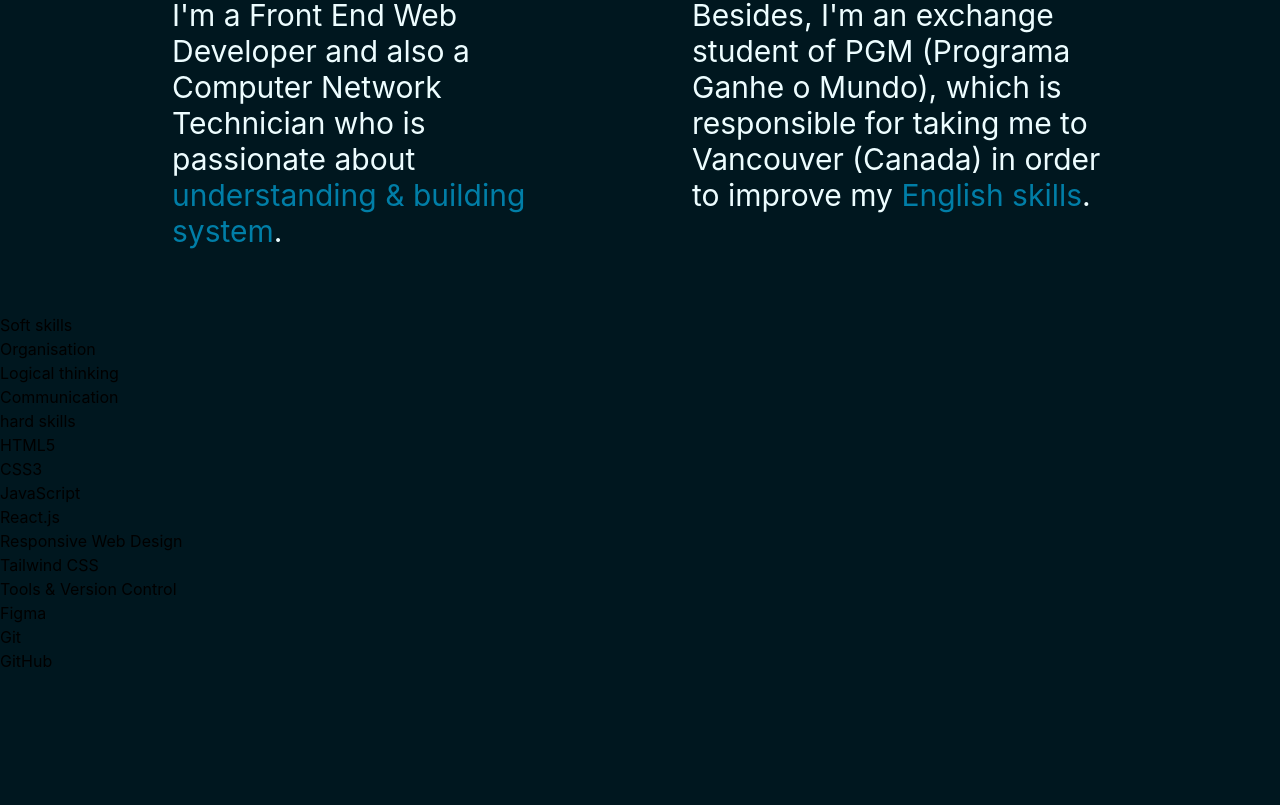
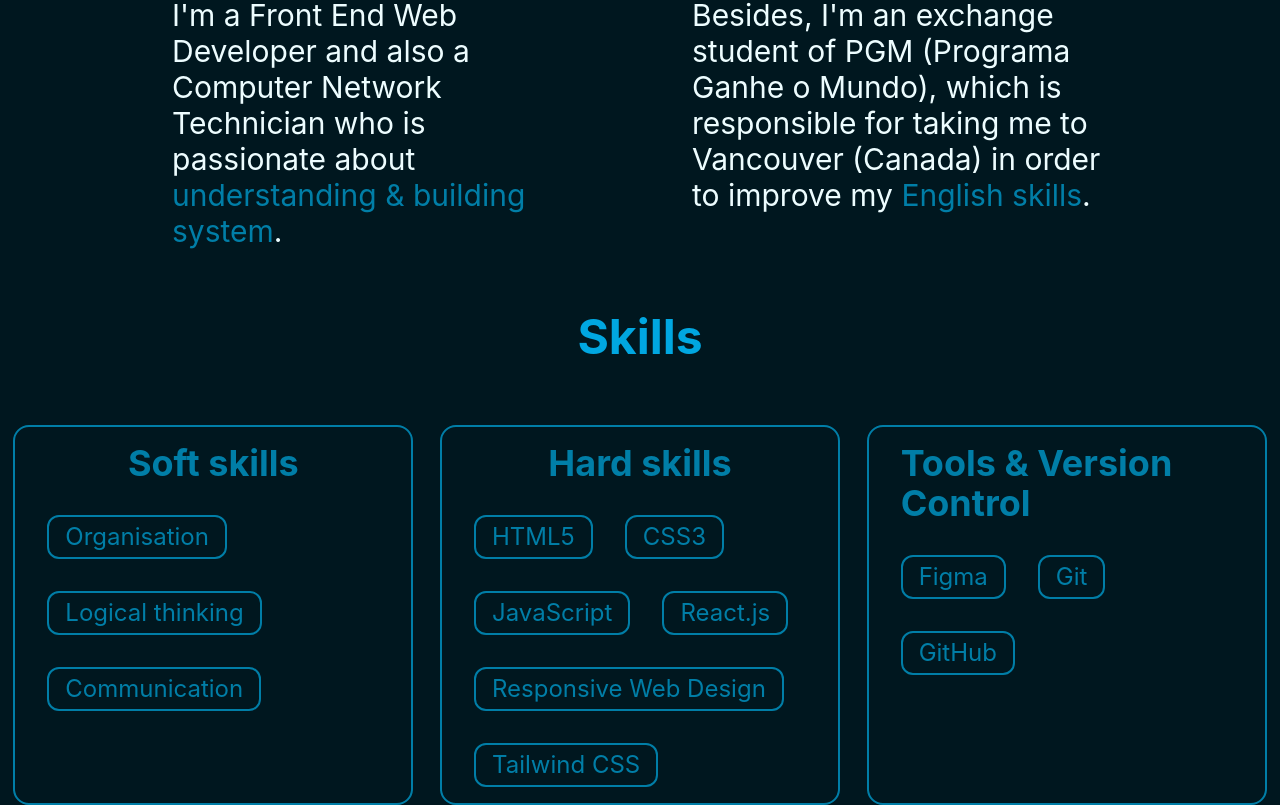
Before and after one commit to WesllenCarmo/Portfolio, a React (Vite) app: page / in a window 1280 px wide. Shown: the part 988-1793 px from the top of the page. Before the commit the page ends 1661 px from the top, so only its background shows below. Built offline with nearby package versions, Linux system fonts and the light colour scheme.

Commit message:
Create Skills component's styles.

```diff
--- a/src/components/pages/About/index.jsx
+++ b/src/components/pages/About/index.jsx
@@ -2,8 +2,7 @@ import React from 'react'
 
 const About = () => {
   return (
-    <section id='about' className='flex w-full flex-col items-center gap-16 px-30
-    '>
+    <section id='about' className='flex w-full flex-col items-center gap-16 px-30'>
       <h2 className='text-custom-light-blue text-5xl font-bold'>About Me</h2>
       <div className='flex justify-around text-custom-white text-3xl'>
         <p className='w-2/5'>I'm a Front End Web Developer and also a Computer Network Technician who is passionate about <span className='text-custom-blue'>understanding & building system</span>.</p>
--- a/src/components/pages/Skills/index.jsx
+++ b/src/components/pages/Skills/index.jsx
@@ -2,32 +2,35 @@ import React from 'react'
 
 const Skills = () => {
   return (
-    <section id='skills'>
-      <div>
-        <h4>Soft skills</h4>
-        <div>
-          <p>Organisation</p>
-          <p>Logical thinking</p>
-          <p>Communication</p>
+    <section id='skills' className='text-custom-blue flex flex-col gap-16'>
+      <h2 className='text-custom-light-blue text-5xl font-bold self-center'>Skills</h2>
+      <div className='flex w-full justify-around'>
+        <div className='w-100 rounded-2xl border-2 border-custom-blue flex flex-col px-8 py-4 gap-8'>
+          <h4 className='text-4xl text-custom-blue self-center font-bold'>Soft skills</h4>
+          <div className='text-2xl flex flex-wrap gap-8'>
+            <p className='border-2 border-custom-blue px-4 py-1 rounded-xl'>Organisation</p>
+            <p className='border-2 border-custom-blue px-4 py-1 rounded-xl'>Logical thinking</p>
+            <p className='border-2 border-custom-blue px-4 py-1 rounded-xl'>Communication</p>
+          </div>
         </div>
-      </div>
-      <div>
-        <h4>hard skills</h4>
-        <div>
-          <p>HTML5</p>
-          <p>CSS3</p>
-          <p>JavaScript</p>
-          <p>React.js</p>
-          <p>Responsive Web Design</p>
-          <p>Tailwind CSS</p>
+        <div className='w-100 rounded-2xl border-2 border-custom-blue flex flex-col px-8 py-4 gap-8'>
+          <h4 className='text-4xl text-custom-blue self-center font-bold'>Hard skills</h4>
+          <div className='text-2xl flex flex-wrap gap-8'>
+            <p className='border-2 border-custom-blue px-4 py-1 rounded-xl'>HTML5</p>
+            <p className='border-2 border-custom-blue px-4 py-1 rounded-xl'>CSS3</p>
+            <p className='border-2 border-custom-blue px-4 py-1 rounded-xl'>JavaScript</p>
+            <p className='border-2 border-custom-blue px-4 py-1 rounded-xl'>React.js</p>
+            <p className='border-2 border-custom-blue px-4 py-1 rounded-xl'>Responsive Web Design</p>
+            <p className='border-2 border-custom-blue px-4 py-1 rounded-xl'>Tailwind CSS</p>
+          </div>
         </div>
-      </div>
-      <div>
-        <h4>Tools & Version Control</h4>
-        <div>
-          <p>Figma</p>
-          <p>Git</p>
-          <p>GitHub</p>
+        <div className='w-100 rounded-2xl border-2 border-custom-blue flex flex-col px-8 py-4 gap-8'>
+          <h4 className='text-4xl text-custom-blue self-center font-bold'>Tools & Version Control</h4>
+          <div className='text-2xl flex flex-wrap gap-8'>
+            <p className='border-2 border-custom-blue px-4 py-1 rounded-xl'>Figma</p>
+            <p className='border-2 border-custom-blue px-4 py-1 rounded-xl'>Git</p>
+            <p className='border-2 border-custom-blue px-4 py-1 rounded-xl'>GitHub</p>
+          </div>
         </div>
       </div>
     </section>
```
